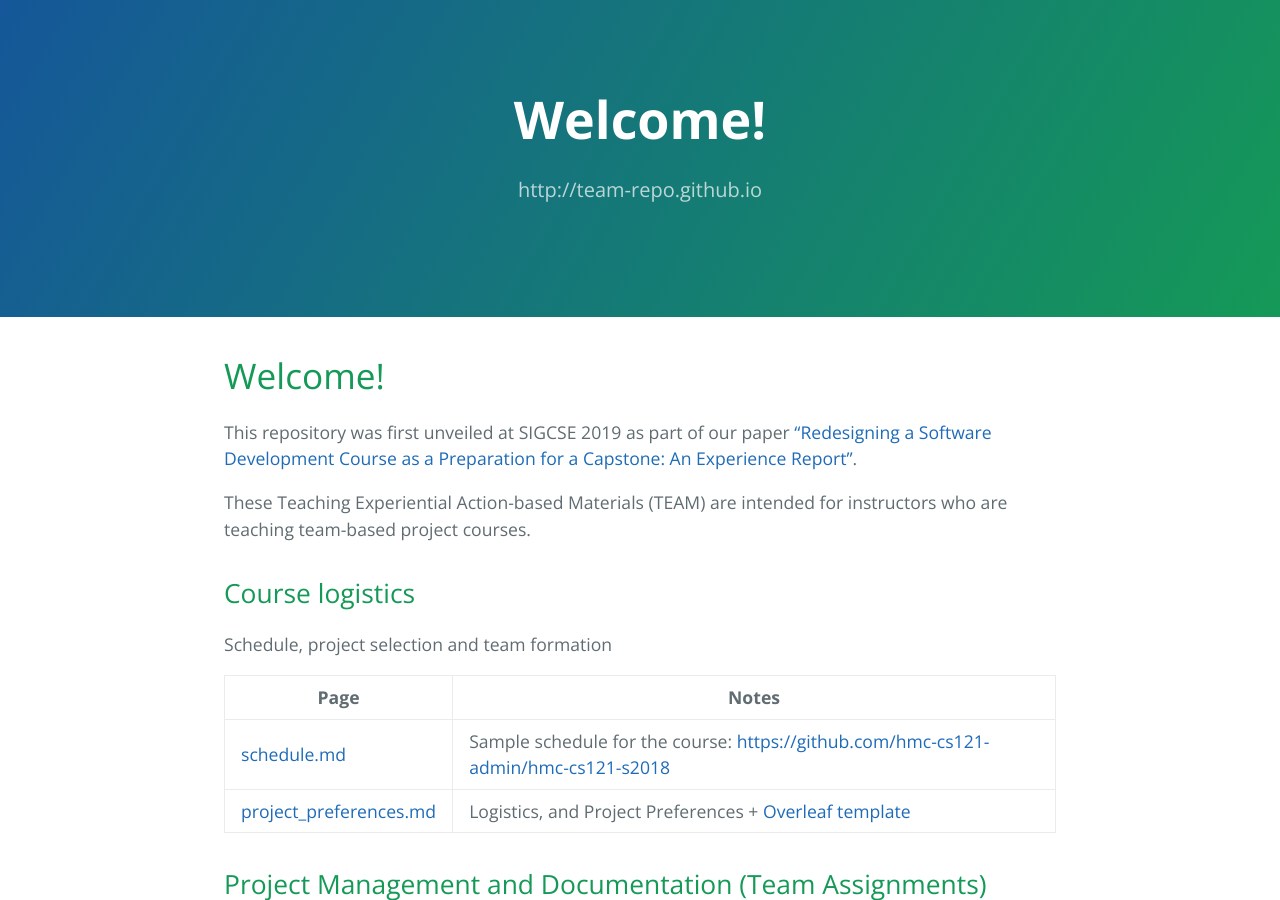
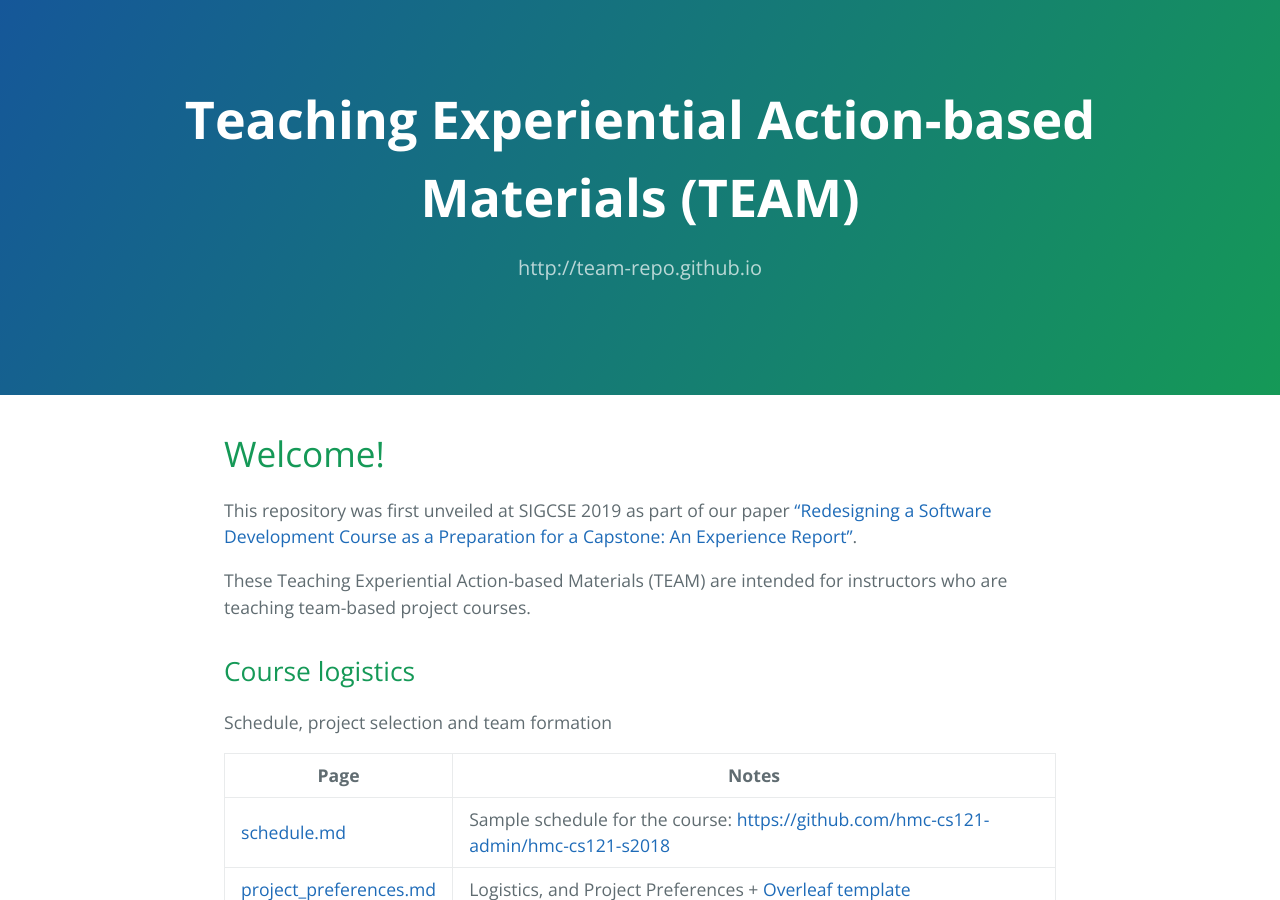
Before and after one commit to TEAM-repo/TEAM-repo.github.io, a Jekyll site: the page built from index.md, in a window 1280 px wide and 900 px high. Built offline with Jekyll 4.4.1, drawn with Linux system fonts in a browser that asks for light colours; our own code applies the rules of GitHub Pages for plain Markdown files.

Commit message:
Update index.md
Add title

```diff
--- a/index.md
+++ b/index.md
@@ -1,5 +1,6 @@
 ---
 layout: default
+title: "Teaching Experiential Action-based Materials (TEAM)"
 ---
 
 # Welcome!
```
